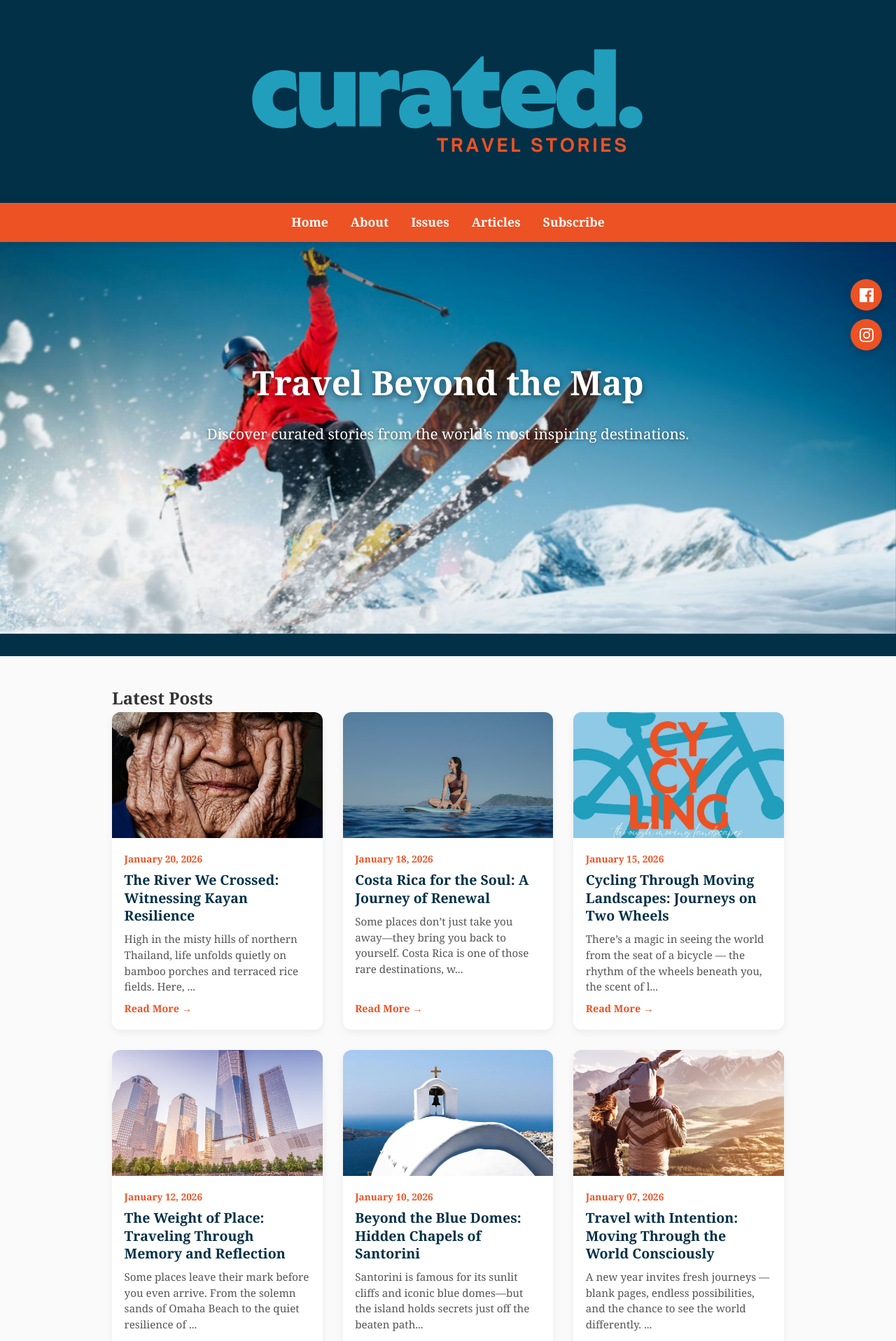
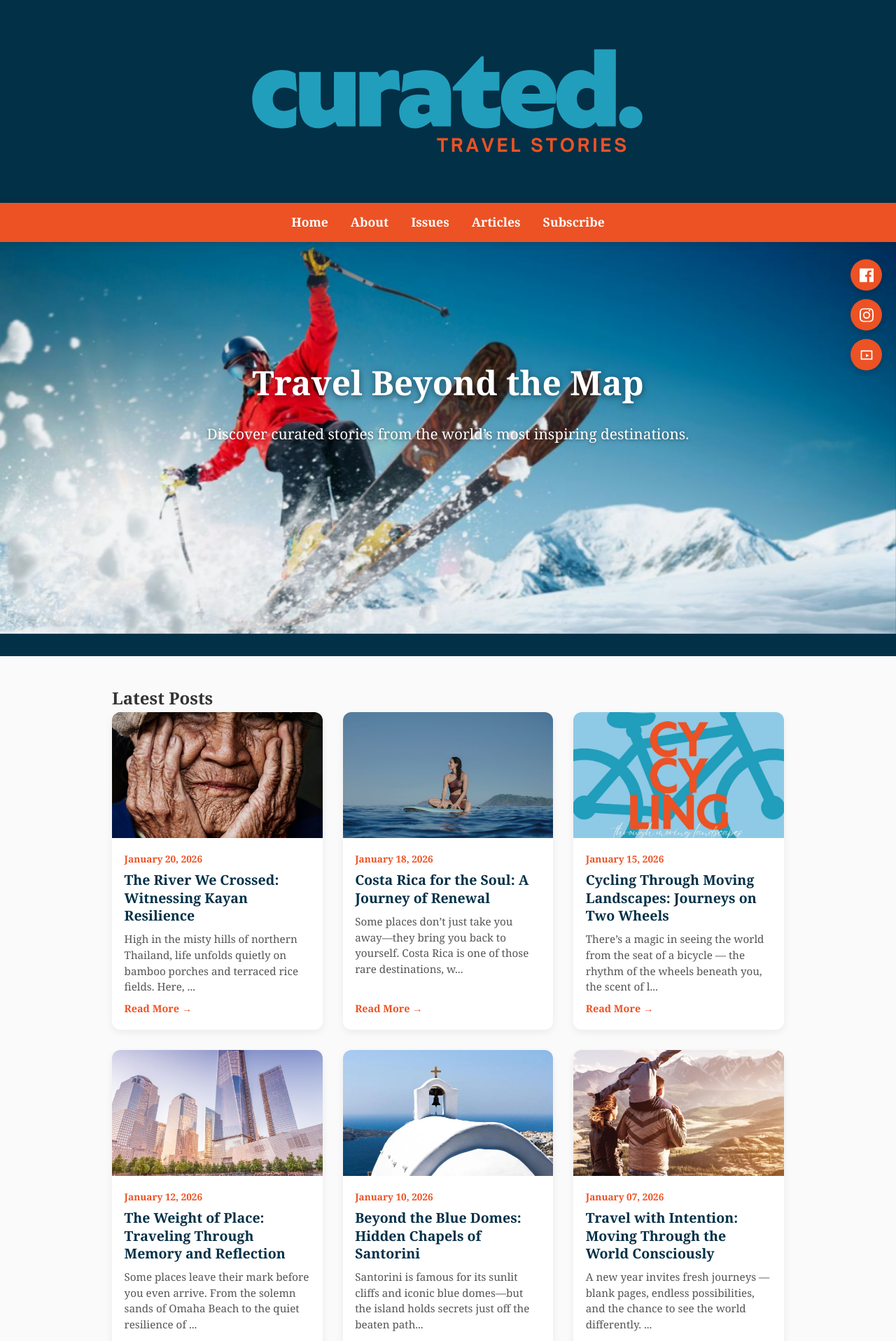
Before and after one commit to CuratedTravelMagazine/Curated-Travel-Magazine, a Jekyll site: the page built from blog/index.md, in a window 1280 px wide. Shown: the top 1917 px of the page at 70% size. Built offline with Jekyll 4.4.1, drawn with Linux system fonts in a browser that asks for light colours.

Commit message:
Add files via upload

```diff
--- a/_includes/footer.html
+++ b/_includes/footer.html
@@ -1,26 +1,47 @@
 <footer>
+
+
+
+
 
 
 <div class="social-links">
   <a href="https://www.facebook.com/profile.php?id=61583405112785" target="_blank" aria-label="Facebook">
-        <svg xmlns="http://www.w3.org/2000/svg" viewBox="0 0 24 24" fill="currentColor" width="20" height="20"><path d="M22.675 0h-21.35C.597 0 0 .597 0 1.333v21.334C0 23.403.597 24 1.325 24h11.493v-9.294H9.691v-3.622h3.127V8.413c0-3.1 1.893-4.788 4.657-4.788 1.325 0 2.463.099 2.795.143v3.24l-1.918.001c-1.504 0-1.795.715-1.795 1.763v2.313h3.588l-.467 3.622h-3.121V24h6.116c.728 0 1.325-.597 1.325-1.333V1.333C24 .597 23.403 0 22.675 0z"/></svg>
+    <svg xmlns="http://www.w3.org/2000/svg" viewBox="0 0 24 24" fill="currentColor" width="20" height="20">
+      <path d="M22.675 0h-21.35C.597 0 0 .597 0 1.333v21.334C0 23.403.597 24 1.325 24h11.493v-9.294H9.691v-3.622h3.127V8.413c0-3.1 1.893-4.788 4.657-4.788 1.325 0 2.463.099 2.795.143v3.24l-1.918.001c-1.504 0-1.795.715-1.795 1.763v2.313h3.588l-.467 3.622h-3.121V24h6.116c.728 0 1.325-.597 1.325-1.333V1.333C24 .597 23.403 0 22.675 0z"/>
+    </svg>
   </a>
   <a href="https://www.instagram.com/curatedtravelmagazine/" target="_blank" aria-label="Instagram">
-        <svg xmlns="http://www.w3.org/2000/svg" viewBox="0 0 24 24" fill="currentColor" width="20" height="20"><path d="M12 2.163c3.204 0 3.584.012 4.85.07 3.252.148 4.771 1.691 4.919 4.919.058 1.265.069 1.645.069 4.849 0 3.205-.012 3.584-.069 4.849-.149 3.225-1.664 4.771-4.919 4.919-1.266.058-1.644.07-4.85.07-3.204 0-3.584-.012-4.849-.07-3.26-.149-4.771-1.699-4.919-4.92-.058-1.265-.07-1.644-.07-4.849 0-3.204.013-3.583.07-4.849.149-3.227 1.664-4.771 4.919-4.919 1.266-.057 1.645-.069 4.849-.069zM12 0C8.741 0 8.333.014 7.053.072 2.696.272.273 2.69.073 7.052.014 8.333 0 8.741 0 12c0 3.259.014 3.668.072 4.948.2 4.358 2.618 6.78 6.98 6.98C8.333 23.986 8.741 24 12 24c3.259 0 3.668-.014 4.948-.072 4.354-.2 6.782-2.618 6.979-6.98.059-1.28.073-1.689.073-4.948 0-3.259-.014-3.667-.072-4.947-.196-4.354-2.617-6.78-6.979-6.98C15.668.014 15.259 0 12 0zm0 5.838a6.162 6.162 0 100 12.324 6.162 6.162 0 000-12.324zm0 10.162a4 4 0 110-8 4 4 0 010 8zm6.406-11.845a1.44 1.44 0 11-2.88 0 1.44 1.44 0 012.88 0z"/></svg>
+    <svg xmlns="http://www.w3.org/2000/svg" viewBox="0 0 24 24" fill="currentColor" width="20" height="20">
+      <path d="M12 2.163c3.204 0 3.584.012 4.85.07 3.252.148 4.771 1.691 4.919 4.919.058 1.265.069 1.645.069 4.849 0 3.205-.012 3.584-.069 4.849-.149 3.225-1.664 4.771-4.919 4.919-1.266.058-1.644.07-4.85.07-3.204 0-3.584-.012-4.849-.07-3.26-.149-4.771-1.699-4.919-4.92-.058-1.265-.07-1.644-.07-4.849 0-3.204.013-3.583.07-4.849.149-3.227 1.664-4.771 4.919-4.919 1.266-.057 1.645-.069 4.849-.069zM12 0C8.741 0 8.333.014 7.053.072 2.696.272.273 2.69.073 7.052.014 8.333 0 8.741 0 12c0 3.259.014 3.668.072 4.948.2 4.358 2.618 6.78 6.98 6.98C8.333 23.986 8.741 24 12 24c3.259 0 3.668-.014 4.948-.072 4.354-.2 6.782-2.618 6.979-6.98.059-1.28.073-1.689.073-4.948 0-3.259-.014-3.667-.072-4.947-.196-4.354-2.617-6.78-6.979-6.98C15.668.014 15.259 0 12 0zm0 5.838a6.162 6.162 0 100 12.324 6.162 6.162 0 000-12.324zm0 10.162a4 4 0 110-8 4 4 0 010 8zm6.406-11.845a1.44 1.44 0 11-2.88 0 1.44 1.44 0 012.88 0z"/>
+    </svg>
+  </a>
+  <a href="https://curatedtravelmagazine.substack.com/" target="_blank" aria-label="Subscribe">
+    <svg xmlns="http://www.w3.org/2000/svg" viewBox="0 0 24 24" fill="currentColor" width="20" height="20">
+      <path d="M2 4v16h20V4H2zm18 14H4V6h16v12zm-9-8v6l5-3-5-3z"/>
+    </svg>
   </a>
 </div>
+
      <p>© 2025-2026 Curated Travel Magazine. All rights reserved.</p>
     <p><a href="mailto:hello@curatedtravelmagazine.com">hello@curatedtravelmagazine.com</a></p>
-
-
-
 <!-- Floating Social -->
 <div class="social-float">
   <a href="https://www.facebook.com/profile.php?id=61583405112785" target="_blank" aria-label="Facebook">
-      <svg xmlns="http://www.w3.org/2000/svg" viewBox="0 0 24 24" fill="currentColor" width="20" height="20"><path d="M22.675 0h-21.35C.597 0 0 .597 0 1.333v21.334C0 23.403.597 24 1.325 24h11.493v-9.294H9.691v-3.622h3.127V8.413c0-3.1 1.893-4.788 4.657-4.788 1.325 0 2.463.099 2.795.143v3.24l-1.918.001c-1.504 0-1.795.715-1.795 1.763v2.313h3.588l-.467 3.622h-3.121V24h6.116c.728 0 1.325-.597 1.325-1.333V1.333C24 .597 23.403 0 22.675 0z"/></svg>
+    <svg xmlns="http://www.w3.org/2000/svg" viewBox="0 0 24 24" fill="currentColor" width="20" height="20">
+      <path d="M22.675 0h-21.35C.597 0 0 .597 0 1.333v21.334C0 23.403.597 24 1.325 24h11.493v-9.294H9.691v-3.622h3.127V8.413c0-3.1 1.893-4.788 4.657-4.788 1.325 0 2.463.099 2.795.143v3.24l-1.918.001c-1.504 0-1.795.715-1.795 1.763v2.313h3.588l-.467 3.622h-3.121V24h6.116c.728 0 1.325-.597 1.325-1.333V1.333C24 .597 23.403 0 22.675 0z"/>
+    </svg>
   </a>
   <a href="https://www.instagram.com/curatedtravelmagazine/" target="_blank" aria-label="Instagram">
-      <svg xmlns="http://www.w3.org/2000/svg" viewBox="0 0 24 24" fill="currentColor" width="20" height="20"><path d="M12 2.163c3.204 0 3.584.012 4.85.07 3.252.148 4.771 1.691 4.919 4.919.058 1.265.069 1.645.069 4.849 0 3.205-.012 3.584-.069 4.849-.149 3.225-1.664 4.771-4.919 4.919-1.266.058-1.644.07-4.85.07-3.204 0-3.584-.012-4.849-.07-3.26-.149-4.771-1.699-4.919-4.92-.058-1.265-.07-1.644-.07-4.849 0-3.204.013-3.583.07-4.849.149-3.227 1.664-4.771 4.919-4.919 1.266-.057 1.645-.069 4.849-.069zM12 0C8.741 0 8.333.014 7.053.072 2.696.272.273 2.69.073 7.052.014 8.333 0 8.741 0 12c0 3.259.014 3.668.072 4.948.2 4.358 2.618 6.78 6.98 6.98C8.333 23.986 8.741 24 12 24c3.259 0 3.668-.014 4.948-.072 4.354-.2 6.782-2.618 6.979-6.98.059-1.28.073-1.689.073-4.948 0-3.259-.014-3.667-.072-4.947-.196-4.354-2.617-6.78-6.979-6.98C15.668.014 15.259 0 12 0zm0 5.838a6.162 6.162 0 100 12.324 6.162 6.162 0 000-12.324zm0 10.162a4 4 0 110-8 4 4 0 010 8zm6.406-11.845a1.44 1.44 0 11-2.88 0 1.44 1.44 0 012.88 0z"/></svg>
+    <svg xmlns="http://www.w3.org/2000/svg" viewBox="0 0 24 24" fill="currentColor" width="20" height="20">
+      <path d="M12 2.163c3.204 0 3.584.012 4.85.07 3.252.148 4.771 1.691 4.919 4.919.058 1.265.069 1.645.069 4.849 0 3.205-.012 3.584-.069 4.849-.149 3.225-1.664 4.771-4.919 4.919-1.266.058-1.644.07-4.85.07-3.204 0-3.584-.012-4.849-.07-3.26-.149-4.771-1.699-4.919-4.92-.058-1.265-.07-1.644-.07-4.849 0-3.204.013-3.583.07-4.849.149-3.227 1.664-4.771 4.919-4.919 1.266-.057 1.645-.069 4.849-.069zM12 0C8.741 0 8.333.014 7.053.072 2.696.272.273 2.69.073 7.052.014 8.333 0 8.741 0 12c0 3.259.014 3.668.072 4.948.2 4.358 2.618 6.78 6.98 6.98C8.333 23.986 8.741 24 12 24c3.259 0 3.668-.014 4.948-.072 4.354-.2 6.782-2.618 6.979-6.98.059-1.28.073-1.689.073-4.948 0-3.259-.014-3.667-.072-4.947-.196-4.354-2.617-6.78-6.979-6.98C15.668.014 15.259 0 12 0zm0 5.838a6.162 6.162 0 100 12.324 6.162 6.162 0 000-12.324zm0 10.162a4 4 0 110-8 4 4 0 010 8zm6.406-11.845a1.44 1.44 0 11-2.88 0 1.44 1.44 0 012.88 0z"/>
+    </svg>
+  </a>
+  <a href="https://curatedtravelmagazine.substack.com/" target="_blank" aria-label="Subscribe">
+    <svg xmlns="http://www.w3.org/2000/svg" viewBox="0 0 24 24" fill="currentColor" width="20" height="20">
+      <path d="M2 4v16h20V4H2zm18 14H4V6h16v12zm-9-8v6l5-3-5-3z"/>
+    </svg>
   </a>
 </div>
+
 </footer>
```
Lines whose indentation alone changed are shown as unchanged.
